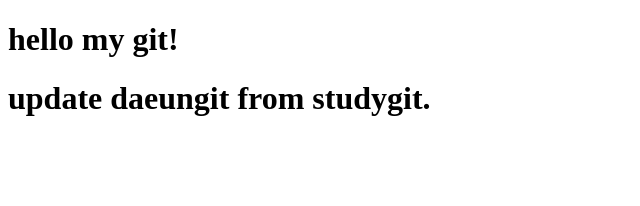
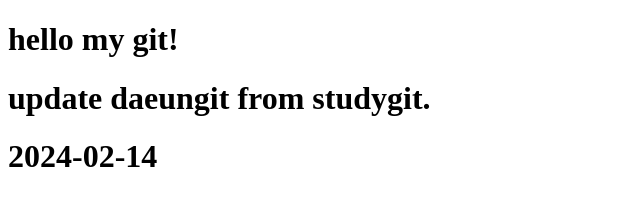
Before and after one commit to Ryu-Daeun/daeungit, a plain HTML site: page index.html in a window 1280 px wide. Shown: the whole page, without its empty margins (0-640 px from the left). Drawn offline with Linux system fonts and the light colour scheme.

Commit message:
deleted:    daeungit 	modified:   index.html

```diff
--- a/index.html
+++ b/index.html
@@ -8,5 +8,6 @@
 <body>
     <h1>hello my git!</h1>
     <h1>update daeungit from studygit.</h1>
+    <h1>2024-02-14</h1>
 </body>
 </html>
```
